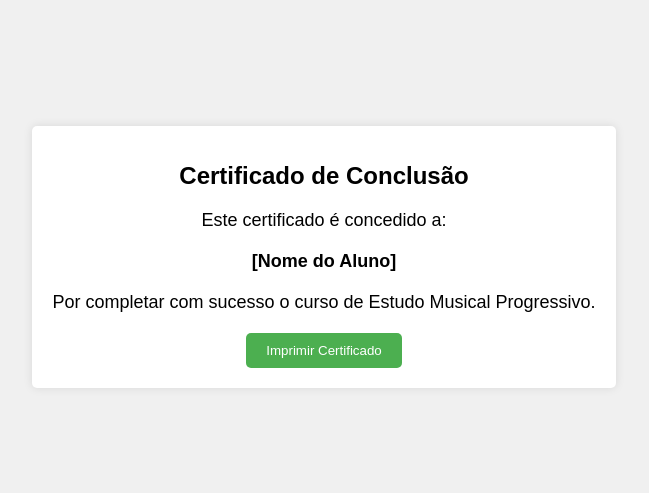
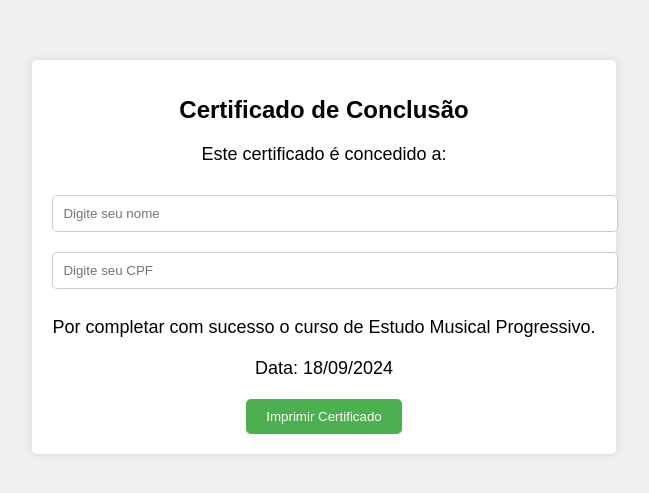
Before and after one commit to albertinosesc/nbmcurso.github.io, a plain HTML site: page certificate.html in a window 1280 px wide. Shown: the part 151-644 px from the top of the page, without its empty margins (316-965 px from the left). Drawn offline with Linux system fonts and the light colour scheme.

Commit message:
Update certificate.html

```diff
--- a/certificate.html
+++ b/certificate.html
@@ -28,6 +28,13 @@
       font-size: 18px;
       margin-bottom: 20px;
     }
+    .certificate input {
+      width: 100%;
+      padding: 10px;
+      margin: 10px 0;
+      border: 1px solid #ccc;
+      border-radius: 5px;
+    }
     .certificate button {
       padding: 10px 20px;
       background-color: #4CAF50;
@@ -45,9 +52,34 @@
   <div class="certificate">
     <h1>Certificado de Conclusão</h1>
     <p>Este certificado é concedido a:</p>
-    <p><strong>[Nome do Aluno]</strong></p>
+    <input type="text" id="name" placeholder="Digite seu nome">
+    <input type="text" id="cpf" placeholder="Digite seu CPF">
     <p>Por completar com sucesso o curso de Estudo Musical Progressivo.</p>
-    <button onclick="window.print()">Imprimir Certificado</button>
+    <p>Data: <span id="date"></span></p>
+    <button onclick="printCertificate()">Imprimir Certificado</button>
   </div>
+
+  <script>
+    document.addEventListener('DOMContentLoaded', () => {
+      const today = new Date();
+      const date = today.toLocaleDateString('pt-BR', {
+        day: '2-digit',
+        month: '2-digit',
+        year: 'numeric'
+      });
+      document.getElementById('date').textContent = date;
+    });
+
+    function printCertificate() {
+      const name = document.getElementById('name').value;
+      const cpf = document.getElementById('cpf').value;
+
+      if (name && cpf) {
+        window.print();
+      } else {
+        alert('Por favor, preencha seu nome e CPF.');
+      }
+    }
+  </script>
 </body>
 </html>
```
